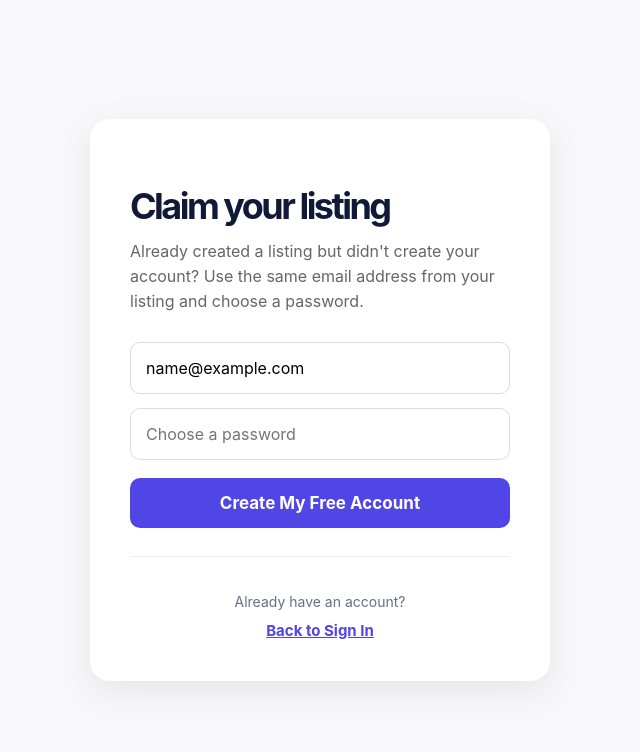
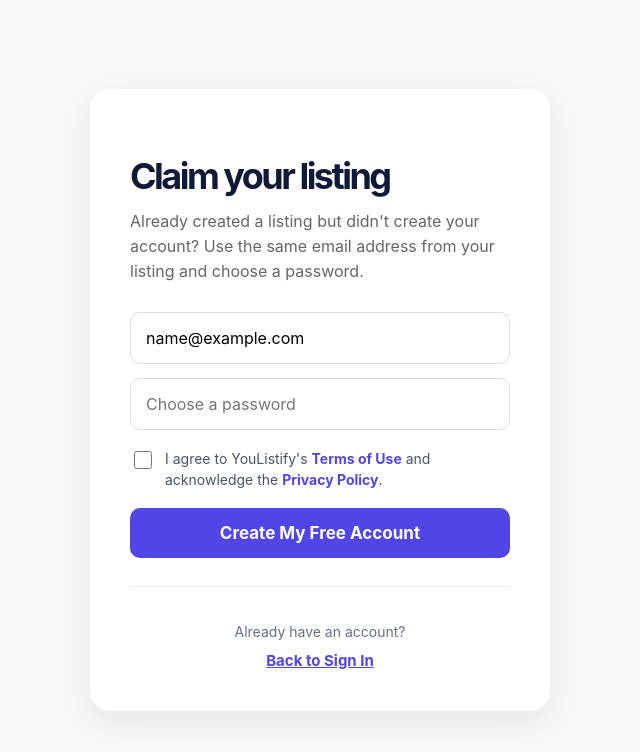
Before and after one commit to angelaannibale-coder/youlistify, a Next.js app: page /sign-in in a window 1280 px wide. Both pictures are taken after typing "name@example.com", "Sample123" into the empty fields and a click on the button "Create an account to manage my listing". Shown: the top 752 px of the page, without its empty margins (320-960 px from the left). Built offline with nearby package versions, Linux system fonts and the light colour scheme; no server answers.

Commit message:
Require legal consent during account creation

```diff
--- a/app/sign-in/page.tsx
+++ b/app/sign-in/page.tsx
@@ -11,6 +11,7 @@ export default function SignInPage() {
   const [message, setMessage] = useState("");
   const [loading, setLoading] = useState(false);
   const [claimMode, setClaimMode] = useState(false);
+  const [acceptedLegalTerms, setAcceptedLegalTerms] = useState(false);
   const [nextPath,setNextPath]=useState("/dashboard");
   const [posting,setPosting]=useState(false);
 
@@ -31,6 +32,7 @@ export default function SignInPage() {
   async function createAccount(e: React.FormEvent) {
     e.preventDefault();
     if (!email || !password) { setMessage(posting?"Enter your email and choose a password to finish your post.":"Enter the email used on your listing and choose a password."); return; }
+    if (!acceptedLegalTerms) { setMessage("Please agree to the Terms of Use and acknowledge the Privacy Policy to create your account."); return; }
     setLoading(true); setMessage("");
     const redirectPath=posting?"/post-work":"/dashboard";
     const { error } = await supabase.auth.signUp({ email, password, options: { emailRedirectTo: `https://youlistify.com${redirectPath}` } });
@@ -49,6 +51,7 @@ export default function SignInPage() {
       <form onSubmit={accountMode ? createAccount : handleSignIn} autoComplete="on">
         <input type="email" name="email" autoComplete="email" inputMode="email" placeholder="Email address" value={email} onChange={e=>setEmail(e.target.value)} required style={inputStyle}/>
         <input type="password" name="password" autoComplete={accountMode ? "new-password" : "current-password"} placeholder={accountMode ? "Choose a password" : "Password"} value={password} onChange={e=>setPassword(e.target.value)} required style={{...inputStyle,marginBottom:"18px"}}/>
+        {accountMode && <label style={{display:"flex",alignItems:"flex-start",gap:"10px",margin:"0 0 18px",color:"#475467",fontSize:"14px",lineHeight:1.5,cursor:"pointer"}}><input type="checkbox" checked={acceptedLegalTerms} onChange={e=>setAcceptedLegalTerms(e.target.checked)} required style={{marginTop:"3px",width:"18px",height:"18px",flex:"0 0 auto"}}/><span>I agree to YouListify&apos;s <a href="/terms" target="_blank" rel="noopener noreferrer" style={{color:"#4f46e5",fontWeight:700}}>Terms of Use</a> and acknowledge the <a href="/privacy" target="_blank" rel="noopener noreferrer" style={{color:"#4f46e5",fontWeight:700}}>Privacy Policy</a>.</span></label>}
         <button type="submit" disabled={loading} style={{width:"100%",padding:"15px",border:"none",borderRadius:"10px",background:"#4f46e5",color:"white",fontSize:"17px",fontWeight:"bold",cursor:"pointer"}}>{loading?"Please wait...":accountMode?(posting?"Create Free Account & Continue":"Create My Free Account"):"Sign In"}</button>
       </form>
       {posting && <button type="button" onClick={()=>{setPosting(false);setClaimMode(false);setPassword("");setMessage("");}} style={{width:"100%",marginTop:14,background:"white",border:"1px solid #d9dce7",padding:"13px",borderRadius:10,color:"#4f46e5",fontWeight:700,cursor:"pointer"}}>I already have an account — Sign In</button>}
```
